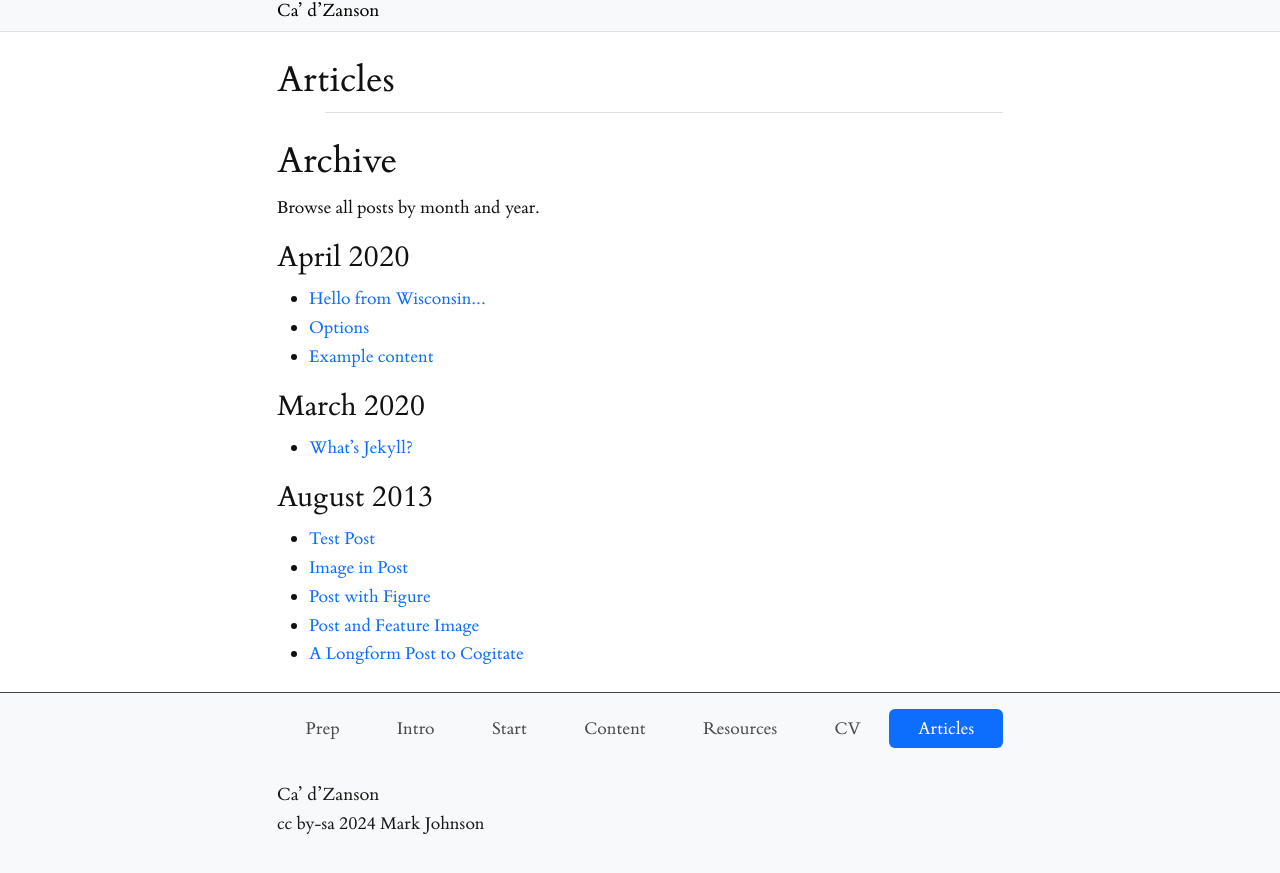
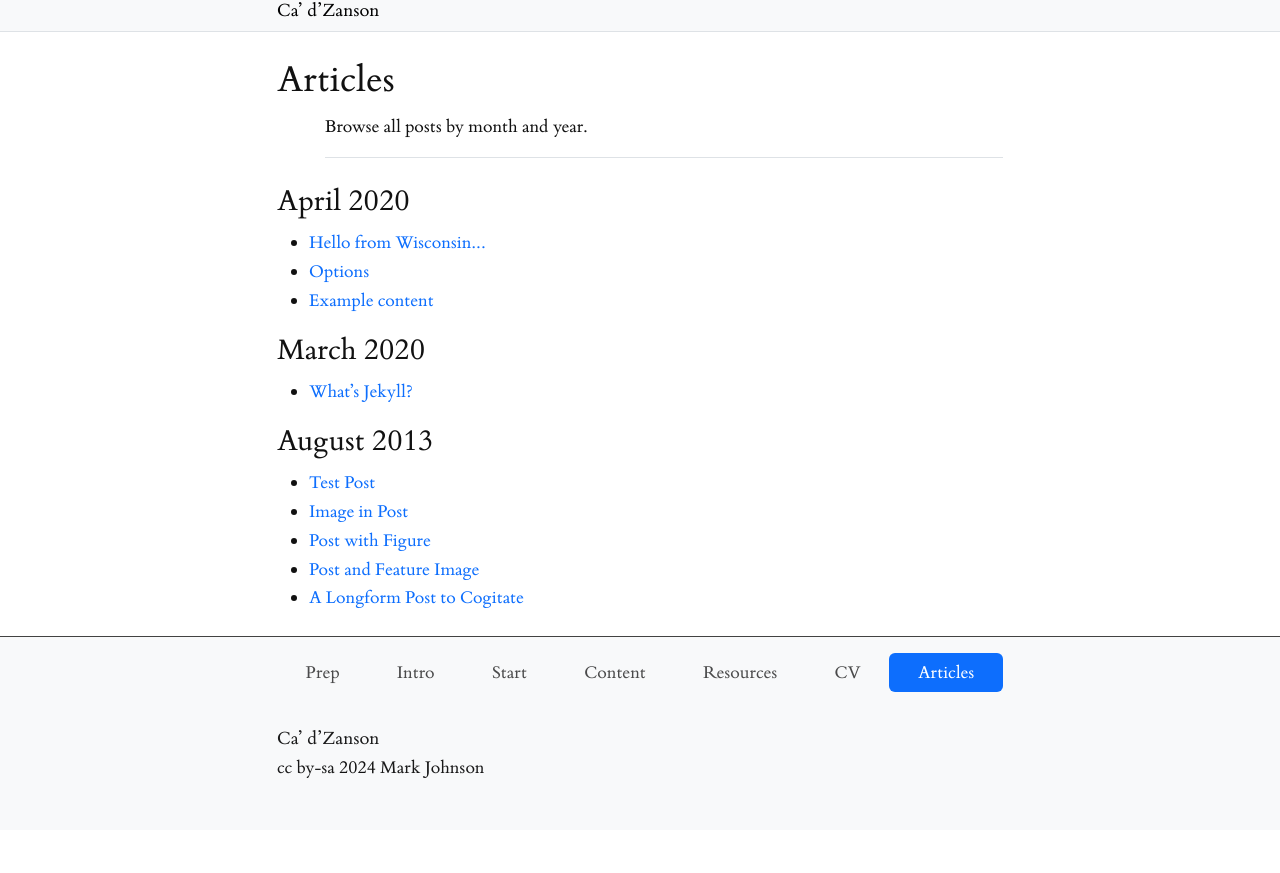
Before and after one commit to cadzanson/cadzanson.github.io, a Jekyll site: the page built from content/6-articles.md, in a window 1280 px wide, cut to the strip 121-1007 px from the top of the page. Shown: the top 873 px of the strip. Built offline with Jekyll 4.4.1, drawn with Linux system fonts in a browser that asks for light colours; after the commit the page ends 951 px from its top, so only the background shows below that.

Commit message:
Still tidying

```diff
--- a/_layouts/post.html
+++ b/_layouts/post.html
@@ -1,5 +1,5 @@
 ---
-layout: default
+layout: Page
 ---
 
 <article class="post">
--- a/content/6-articles.md
+++ b/content/6-articles.md
@@ -1,11 +1,8 @@
 ---
 title: Articles
 nav: Articles
+description: Browse all posts by month and year.
 ---
-
-# Archive
-
-Browse all posts by month and year.
 
 {% assign postsByYearMonth = site.posts | group_by_exp: "post", "post.date | date: '%B %Y'" %}
 {% for yearMonth in postsByYearMonth %}
```
